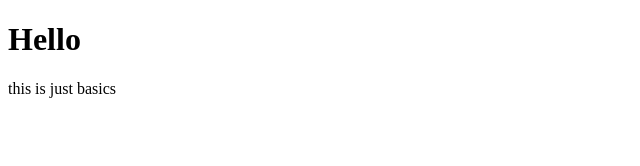
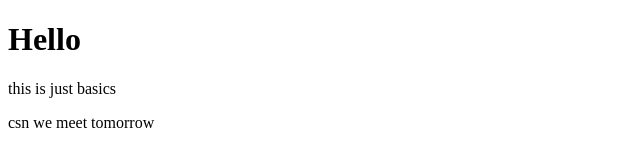
Before and after one commit to arjunsanthosh2609/datewithgit, a plain HTML site: page index.html in a window 1280 px wide. Shown: the whole page, without its empty margins (0-640 px from the left). Drawn offline with Linux system fonts and the light colour scheme.

Commit message:
index file modified

```diff
--- a/index.html
+++ b/index.html
@@ -8,5 +8,6 @@
 <body>
     <h1>Hello</h1>
     <p>this is just basics</p>
+    csn we meet tomorrow
 </body>
 </html>
```
